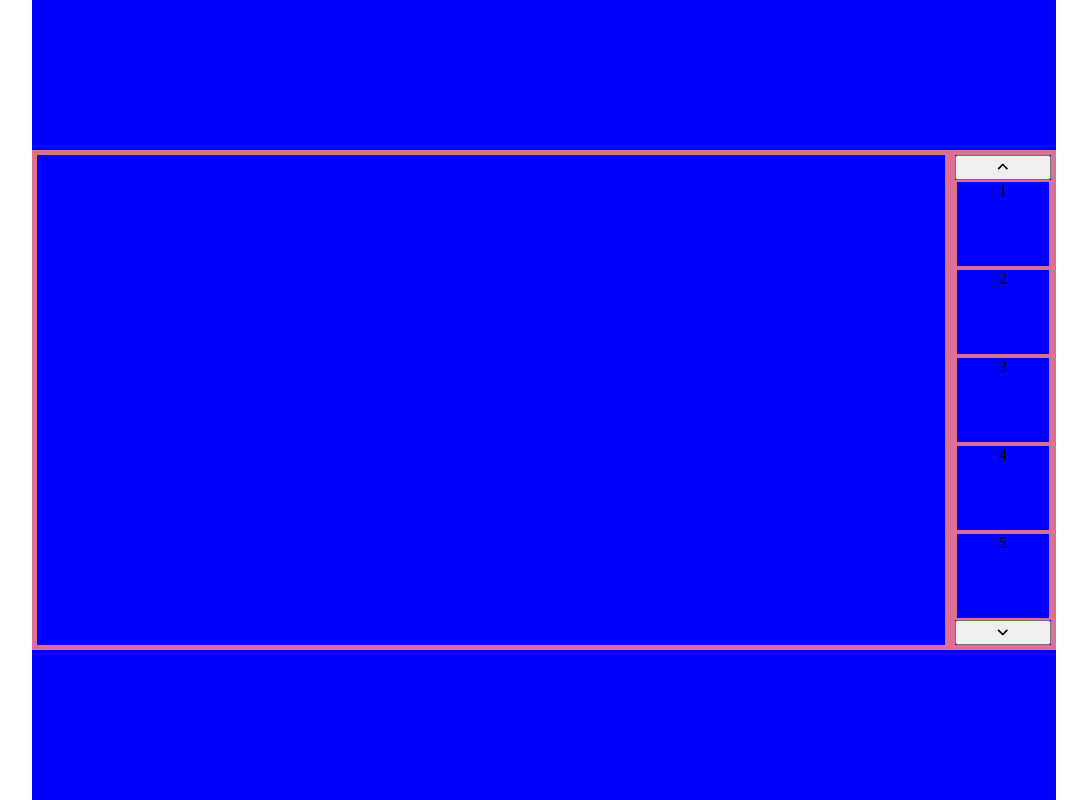
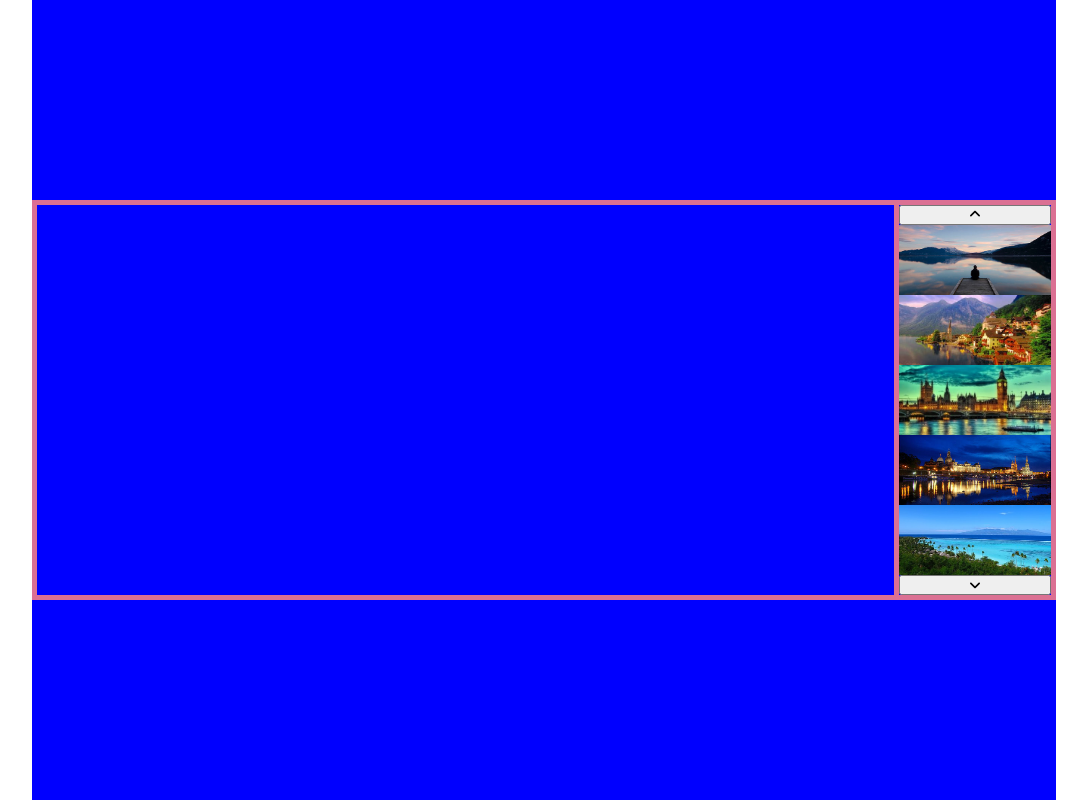
Before and after one commit to VALDEV05/js-array-carousel, a plain HTML site: page index.html in a window 1280 px wide. Shown: the whole page, without its empty margins (96-1183 px from the left). Drawn offline with Linux system fonts and the light colour scheme.

Commit message:
Commit of work
Count finished, I am trying to put the images according to the indexes

```diff
--- a/assets/css/style.css
+++ b/assets/css/style.css
@@ -16,11 +16,11 @@
 #slider{
     width: 100%;
     border: 5px solid palevioletred;
-    height: 500px;
+    height: 400px;
 }
 #img_slider{
     float: left;
-    width: 90%;
+    width: 85%;
     height: 100%;
     border-right: 5px solid palevioletred;
 
@@ -28,8 +28,7 @@
 #control_slider{
     height: 100%;
     float: right;
-    border-left: 5px solid palevioletred;
-    width: 10%;
+    width: 15%;
     display: flex;
     flex-direction: column;
     justify-content: center;
@@ -37,9 +36,35 @@
 #element_control_slider{
     height: 18%;
     width: 100%;
-    border: 2px solid palevioletred;
     text-align: center;
 }
 .btn{
     height: 5%;
 }
+.image{
+    background-size: cover;
+    background-position: center;
+    background-repeat: no-repeat;
+}
+
+.image_selected{
+    border: 1px solid white;
+}
+.image_unselected{
+    filter: brightness(50%);
+}
+.image_1{
+    background-image: url(../img/01.jpg);
+}
+.image_2{
+    background-image: url(../img/02.jpg);
+}
+.image_3{
+    background-image: url(../img/03.jpg);
+}
+.image_4{
+    background-image: url(../img/04.jpg);
+}
+.image_5{
+    background-image: url(../img/05.jpg);
+}
--- a/assets/js/main.js
+++ b/assets/js/main.js
@@ -12,7 +12,36 @@ costruiamo del carosello una versione statica contenente un'immagine grande con
 scriviamo sempre prima per punti il nostro algoritmo in italiano per capire cosa vogliamo fare
 Al momento giusto(ihihhi starà a voi capire quale) rispondete a questa domanda: "Quanti cicli servono?"
  */
-const num_element_slider = 5;
+
+/* array */
+const items = [
+    'img/01.jpg',
+    'img/02.jpg',
+    'img/03.jpg',
+    'img/04.jpg',
+    'img/05.jpg'
+];
+
+const title = [
+    'Svezia',
+    'Svizzera',
+    'Gran Bretagna',
+    'Germania',
+    'Paradise'
+]
+
+const text = [
+    'Lorem ipsum, dolor sit amet consectetur adipisicing elit. Et temporibus voluptatum suscipit tempore aliquid deleniti aut veniam inventore eligendi ex ad ullam, cumque provident totam omnis, magnam dolores dolorum corporis.',
+    'Lorem ipsum',
+    'Lorem ipsum, dolor sit amet consectetur adipisicing elit.',
+    'Lorem ipsum, dolor sit amet consectetur adipisicing elit. Et temporibus voluptatum suscipit tempore aliquid deleniti aut veniam inventore eligendi ex ad ullam,',
+    'Et temporibus voluptatum suscipit tempore aliquid deleniti aut veniam inventore eligendi ex ad ullam,',
+]
+/* /array */
+const num_element_slider = items.length;
+
+const slider = document.getElementById('img_slider')
+
 let selected = 1;
 function succ() {
     selected++;
--- a/index.html
+++ b/index.html
@@ -13,14 +13,16 @@
 <body >
     <div class="container">
         <div id="slider">
-            <div id="img_slider"></div>
+            <div id="img_slider">
+
+            </div>
             <div id="control_slider">
                 <button class ="btn" onclick="prec()" id="prec"><i class="fas fa-angle-up"></i></button>
-                <div id="element_control_slider">1</div>
-                <div id="element_control_slider">2</div>
-                <div id="element_control_slider">3</div>
-                <div id="element_control_slider">4</div>
-                <div id="element_control_slider">5</div>
+                <div id="element_control_slider" class="image image_1"></div>
+                <div id="element_control_slider" class="image image_2"></div>
+                <div id="element_control_slider" class="image image_3"></div>
+                <div id="element_control_slider" class="image image_4"></div>
+                <div id="element_control_slider" class="image image_5"></div>
                 <button class ="btn" onclick="succ()" id="succ"><i class="fas fa-angle-down"></i></button>
 
             </div>
```
Also changed, not shown: 1 other file.
